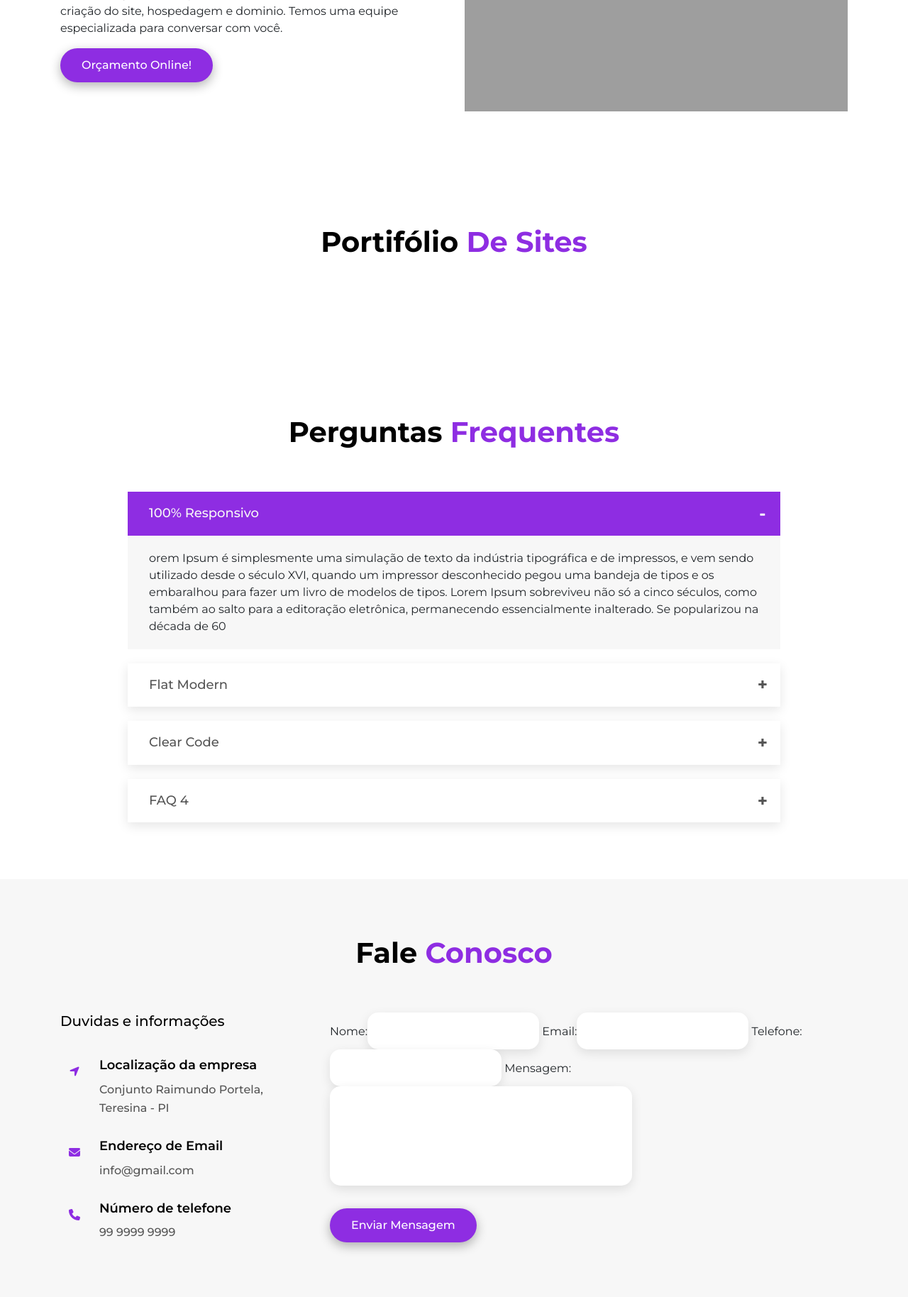
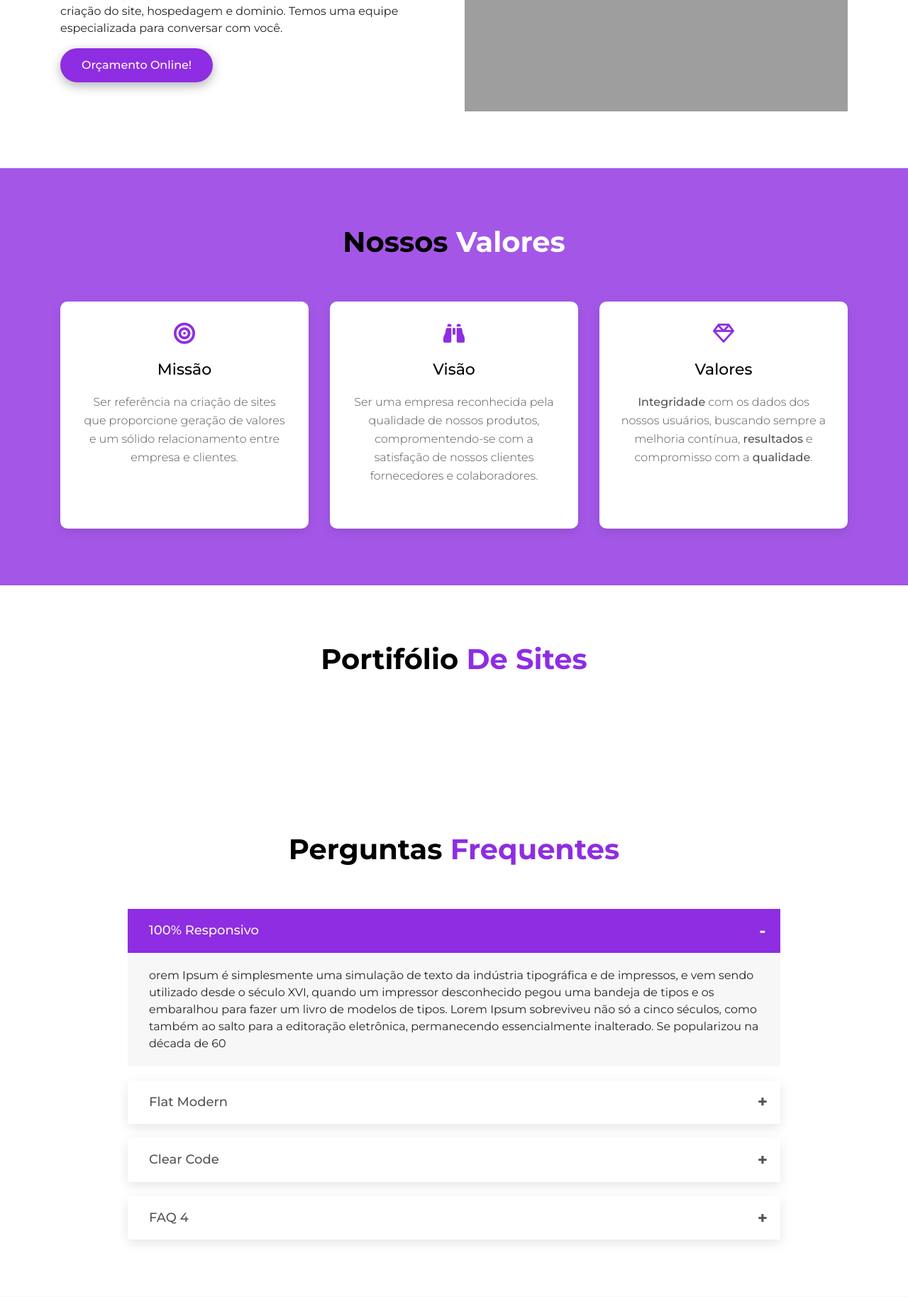
Before and after one commit to luanaAlm/service_page, a Django app: page / in a window 1280 px wide. Shown: the part 2837-4665 px from the top of the page at 71% size. Run offline with Django 3.2, Linux system fonts and the light colour scheme; data that the repository does not hold is empty; some libraries are stand-ins or nearby versions; grey boxes are pictures that could not be loaded.

Commit message:
Missão visão e valores

```diff
--- a/core/templates/index.html
+++ b/core/templates/index.html
@@ -197,6 +197,53 @@
 
             </div>
         </div>
+        <div class="row justify-content-center">
+        </div>
+    </div>
+</section>
+<section class="miss-vis-val section-padding">
+    <div class="container">
+        <div class="row justify-content-center">
+            <div class="col-lg-8">
+                <div class="section-title">
+                    <h2>Nossos <span>Valores</span></h2>
+                </div>
+            </div>
+        </div>
+        <div class="row justify-content-center">
+            <div class="col-lg-4 col-md-6">
+                <div class="miss-vis-val-item">
+                    <i class="fa fa-bullseye" aria-hidden="true"></i>
+                    <h3>Missão</h3>
+                    <p>Ser referência na criação de sites que
+                        proporcione geração de valores e um sólido
+                        relacionamento entre empresa e clientes.
+                    </p>
+                </div>
+            </div>
+            <div class="col-lg-4 col-md-6">
+                <div class="miss-vis-val-item">
+                    <i class="fa fa-binoculars" aria-hidden="true"></i>
+                    <h3>Visão</h3>
+                    <p>
+                        Ser uma empresa reconhecida pela qualidade de nossos produtos,
+                        compromentendo-se com a satisfação
+                        de nossos clientes fornecedores e colaboradores.
+                    </p>
+                </div>
+            </div>
+            <div class="col-lg-4 col-md-6">
+                <div class="miss-vis-val-item">
+                    <i class="fa fa-diamond" aria-hidden="true"></i>
+                    <h3>Valores</h3>
+                    <p>
+                        <span>Integridade</span> com os dados dos nossos usuários,
+                        buscando sempre a melhoria contínua, <span>resultados</span>
+                        e compromisso com a <span>qualidade</span>.
+                    </p>
+                </div>
+            </div>
+        </div>
     </div>
 </section>
 <!-- Fim Sobre Nós -->
--- a/static/css/style.css
+++ b/static/css/style.css
@@ -387,6 +387,62 @@ ul {
   width: 100%;
 }
 /*--------------------------------------------------------------
+# Missão visao e valores
+--------------------------------------------------------------*/
+.miss-vis-val {
+  background-attachment: fixed;
+  background-repeat: no-repeat;
+  position: relative;
+  z-index: 1;
+}
+.miss-vis-val .section-title h2 {
+  color: var(--block-900);
+}
+.miss-vis-val .section-title span {
+  color: #ffffff;
+}
+.miss-vis-val::before {
+  content: "";
+  position: absolute;
+  left: 0;
+  top: 0;
+  width: 100%;
+  height: 100%;
+  z-index: -1;
+  background-color: var(--main-to-dark-color);
+  opacity: 0.8;
+}
+.miss-vis-val-item {
+  background-color: var(--block-000);
+  padding: 30px;
+  text-align: center;
+  border-radius: 10px;
+  box-shadow: var(--shadow-black-100);
+  height: 20rem;
+}
+.miss-vis-val-item i {
+  font-size: 30px;
+  color: var(--main-color);
+  display: inline-block;
+}
+.miss-vis-val-item h3 {
+  font-size: 22px;
+  color: var(--block-900);
+  margin: 20px 0;
+  font-weight: 500;
+  text-transform: capitalize;
+}
+.miss-vis-val-item p {
+  font-size: 16px;
+  color: var(--block-400);
+  font-weight: 300;
+  margin: 0 0 30px;
+  line-height: 26px;
+}
+.miss-vis-val-item span {
+  font-weight: 500;
+}
+/*--------------------------------------------------------------
 # portfolio
 --------------------------------------------------------------*/
 .portfolio-item {
@@ -702,6 +758,7 @@ ul {
   .footer-col {
     margin-bottom: 30px;
   }
+  .miss-vis-val-item,
   .services-content {
     margin-bottom: 30px;
   }
```
